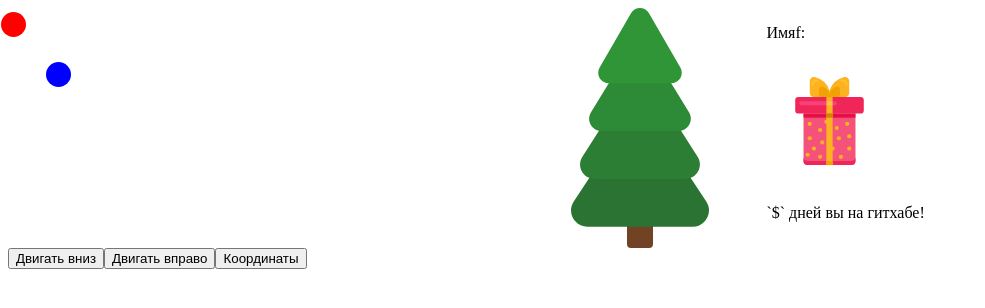
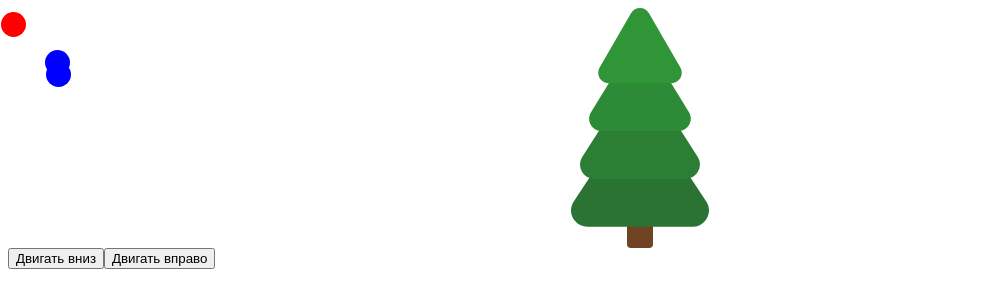
Before and after one commit to zabalueva/react_first, a React (Create React App) app: page / in a window 1280 px wide. Shown: the top 308 px of the page, without its empty margins (0-985 px from the left). Built offline with nearby package versions, Linux system fonts and the light colour scheme; no server answers.

Commit message:
Try add ball by coord

```diff
--- a/src/components/App/App.js
+++ b/src/components/App/App.js
@@ -1,11 +1,35 @@
 import { useState, useEffect } from 'react';
 import './App.css';
+import '../Gifts/Gift.css';
+
 import Circle from '../Circle';
 import Tree from '../Tree';
-import AwaitGit from '../AwaitGit/AwaitGit';
-import '../Gifts/Gift.css';
+
 import tree from '../Tree/tree.svg';
-/* import treeC from '../../../public/img/treeCopy.svg'; */
+import Coords from '../Coords/Coords';
+
+
+
+function useAwaitGit() {
+  let [name, setName] = useState('');
+  /* let [dateCreate, setDate] = useState(''); */
+
+  async function getDataGit() {
+    /*         let response = await fetch('/article/promise-chaining/user.json');
+            let user = await response.json(); */
+    let githubResponse = await fetch(`https://api.github.com/users/zabalueva`);
+    let githubUser = await githubResponse.json();
+    setName(githubUser.name);
+    /* setDate(githubUser.created_at); */
+  }
+  useEffect(() => {
+    getDataGit()
+  }, [])
+
+  return name
+}
+
+
 
 function App() {
   let [top, setTop] = useState(12);
@@ -13,9 +37,9 @@ function App() {
   let [coordx, setX] = useState('');
   let [coordy, setY] = useState('');
 
-  useEffect(() => {
+/*   useEffect(() => {
     console.log(top);
-  }, [top])
+  }, [top]) */
 
   function moveDown() {
     setTop(top + 50);
@@ -25,7 +49,7 @@ function App() {
     setLeft(left + 50);
   }
 
-  function Coords(c) {
+  /* function Coords(c) {
     let element = c.target.getBoundingClientRect();
     setX(() => {
       coordx = element.left;
@@ -34,12 +58,12 @@ function App() {
       coordy = element.top;
       console.log(coordx, coordy);
     })
-  }
+    return Circle
+  } */
 
   return (
     <div className="App">
       <div className="wrap">
-
         <Circle
           color={'red'}
           position={{ top: top, left: left }}
@@ -49,10 +73,14 @@ function App() {
           position={{ top: top + 50, left: left + 45 }}
         />
         <Tree
-        image={'url('+tree+')'}
+          image={'url(' + tree + ')'}
           color={'green'}
+
         />
-      <AwaitGit
+        <Coords
+          color={'blue'}
+          top={50}
+          left={45 }
         />
       </div>
       <button onClick={moveDown}>
@@ -63,10 +91,6 @@ function App() {
         Двигать вправо
       </button>
 
-      <button onClick={Coords}>
-        Координаты
-      </button>
-
     </div>
   );
 }
--- a/src/components/App/app.css
+++ b/src/components/App/app.css
@@ -1,5 +1,4 @@
 .wrap {
     display: grid;
     grid-template-columns: repeat(5, 1fr);
-
 }
--- a/src/components/AwaitGit/AwaitGit.js
+++ b/src/components/AwaitGit/AwaitGit.js
@@ -2,46 +2,26 @@ import { useState, useEffect } from 'react';
 import Gift1 from '../Gifts/Gift1.svg';
 import '../Gifts/Gift.css';
 
-function AwaitGit() {
+function useAwaitGit() {
     let [name, setName] = useState('');
     let [dateCreate, setDate] = useState('');
-    let [days, setDays] = useState('');
 
-
-    async function getDataGit() {
+    async function getDataGit(name, dateCreate) {
         /*         let response = await fetch('/article/promise-chaining/user.json');
                 let user = await response.json(); */
         let githubResponse = await fetch(`https://api.github.com/users/zabalueva`);
         let githubUser = await githubResponse.json();
         setName(githubUser.name);
         setDate(githubUser.created_at);
-
-        return githubUser;
     }
     useEffect(() => {
         getDataGit()
-    }, [])
-
-    function getDateCreate() {
-        setDays(() => {
-            let currentDate = new Date();
-            let formatDate = new Date(Date.parse(dateCreate));
-            days = ((currentDate - formatDate) / 1000 / 60 / 60 / 24);
-            console.log(days.toFixed(0));
-            console.log(name);
-        })
-        return  <p>{days.toFixed(0)} дней вы на гитхабе!</p>
-    }
-
+    }, [name])
 
     return (
         <div className="AwaitGit">
-            <p> Имяf: {name} </p>
-            <img src = {Gift1} alt = "giftbox" className = "Gift1" onClick={getDateCreate}></img>
-
-            <p>`${days}` дней вы на гитхабе!</p>
 
         </div>
     )
 }
-export default AwaitGit;
+export default useAwaitGit;
--- a/src/components/Circle/circle.js
+++ b/src/components/Circle/circle.js
@@ -8,9 +8,9 @@ function Circle(props) {
     }
 
     return (
-        <div className="circle" style={style}>
+        <div className="circle" style={style} >
+        </div>
 
-        </div>
     )
 }
 export default Circle;
--- a/src/components/Coords/Coords.js
+++ b/src/components/Coords/Coords.js
@@ -1,23 +1,25 @@
 import React from 'react';
+import Circle from '../Circle';
 
-function Coords(el) {
-    /* let Coord = onClick = (e) => { */
-        const element = el.target.getBoundingClientRect();
-        const x = element.left;
-        const y = element.top;
-        console.log(x, y);
+function Coords(props) {
+    const { color, top, left } = props;
+    const style = {
+        backgroundColor: color,
+        top, left
+    }
 
-        return (
-            <div>
-                DIV1
+    let x = left.pageX;
+    let y = top.pageY;
+    console.log(x, y);
 
-                <div onClick={Coords}>
-                    DIV2
-                </div>
-            </div>
-        );
+    return (
+        <div className="circle" style={style} >
+        </div>
 
-    }
+    )
+}
+
+
 
 
 export default Coords;
--- a/src/components/Tree/Tree.css
+++ b/src/components/Tree/Tree.css
@@ -1,7 +1,16 @@
 .Tree {
     height: 15em;
     position: relative;
-    z-index: -1;
     grid-column: 3;
     justify-self: center;
 }
+
+.XMasTree {
+    height: 15em;
+    position: relative;
+
+}
+
+.XMasTree:hover {
+    cursor: pointer;
+}
--- a/src/components/Tree/Tree.js
+++ b/src/components/Tree/Tree.js
@@ -1,16 +1,14 @@
 import './Tree.css';
 import tree from '../Tree/tree.svg';
+import Circle from '../Circle';
+import Coords from '../Coords/Coords';
 
 function Tree (props) {
-    /* const { image, color } = props;
-    const style = {
-        backgroundImage: image,
-        color: color
-    } */
+
 
     return (
-        <div className="Tree" /* style={style} */>
-            <img src = {tree} alt = "tree" className = "Tree"></img>
+        <div className="Tree">
+            <img src = {tree} alt = "tree" className="XMasTree" onClick={Coords}></img>
         </div>
     )
 }
```
Also changed, not shown: 1 other file (tests, documents, lock files or other folders). Lines whose indentation alone changed are shown as unchanged.
